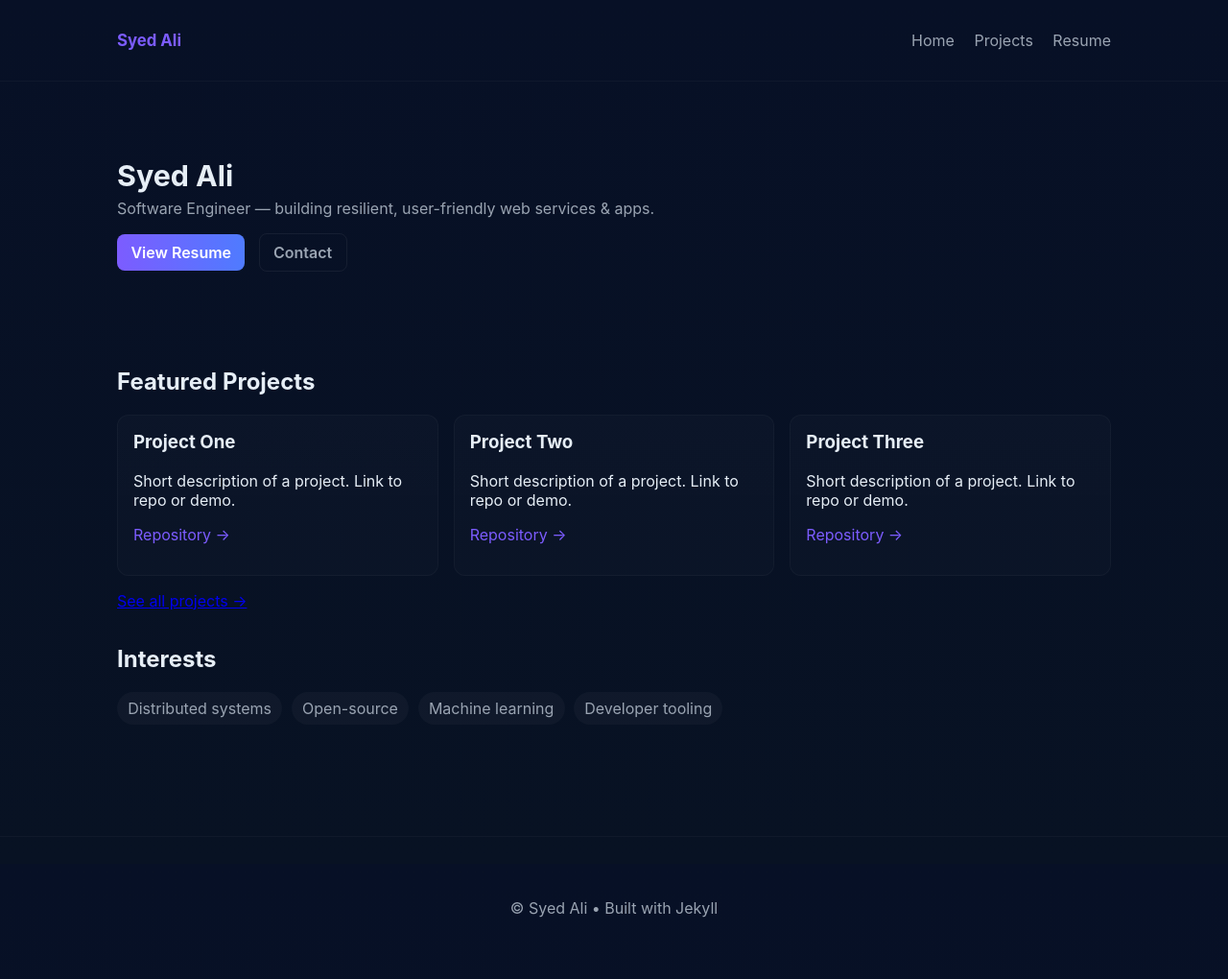
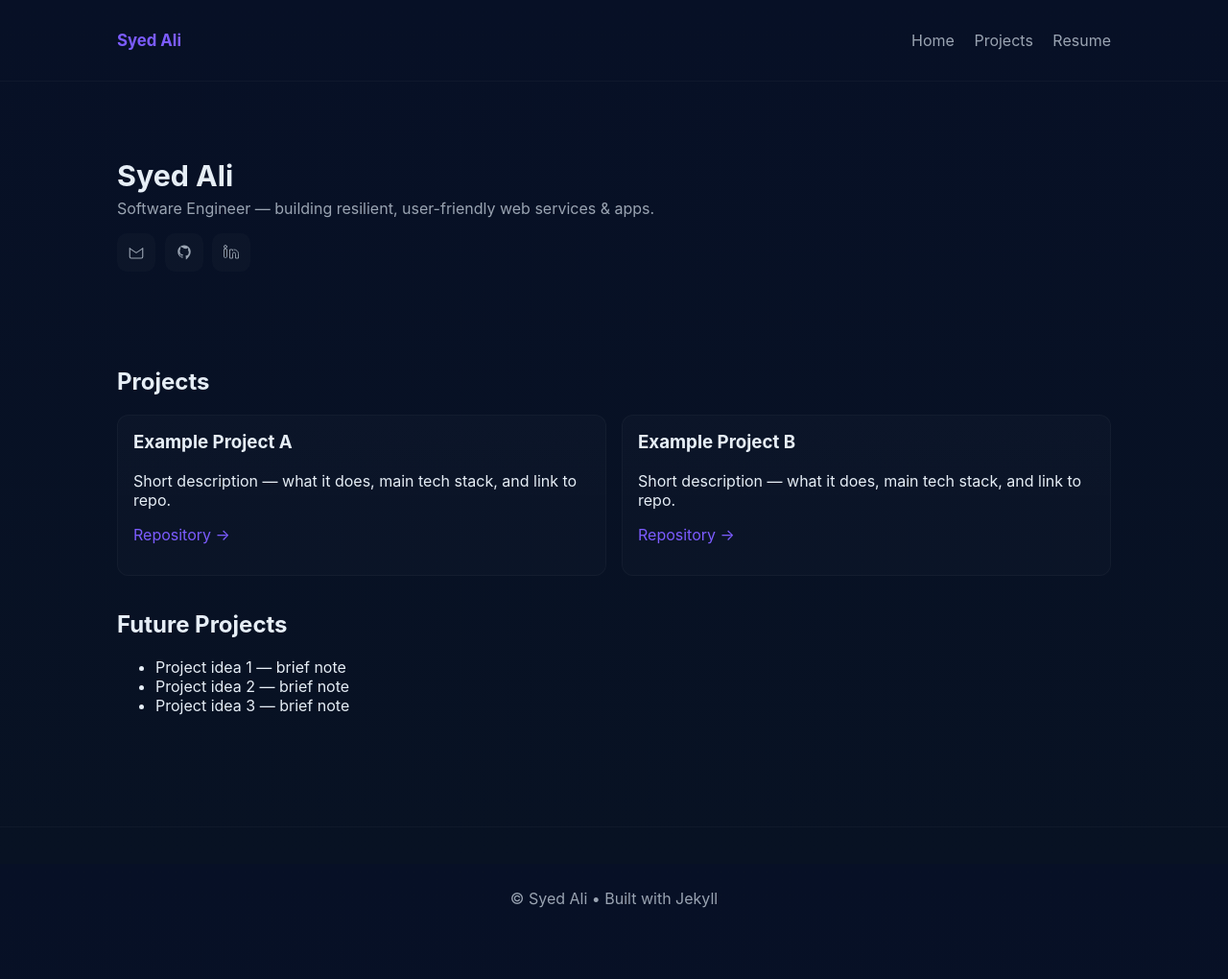
Before and after one commit to SySyAli/SySyAli.github.io, a Jekyll site: the page built from index.md, in a window 1280 px wide. Shown: the whole page at 96% size. Built offline with Jekyll 4.4.1, drawn with Linux system fonts in a browser that asks for light colours.

Commit message:
more changes

```diff
--- a/assets/css/style.css
+++ b/assets/css/style.css
@@ -30,6 +30,12 @@ h1{margin:0;font-size:1.9rem}
 .btn.primary{background:linear-gradient(90deg,var(--accent),#4f7bff);color:white}
 .btn.ghost{background:transparent;border:1px solid rgba(255,255,255,0.06);color:var(--muted);margin-left:0.6rem}
 
+/* Social icons */
+.social{display:flex;gap:0.6rem;margin-top:1rem}
+.social-link{display:inline-flex;align-items:center;justify-content:center;width:40px;height:40px;border-radius:10px;background:rgba(255,255,255,0.02);color:var(--muted);text-decoration:none}
+.social-link svg{width:18px;height:18px}
+.social-link:hover{transform:translateY(-3px);color:var(--accent)}
+
 .section{margin:2.25rem 0}
 .grid{display:grid;grid-template-columns:repeat(auto-fit,minmax(220px,1fr));gap:1rem}
 .card{background:linear-gradient(180deg, rgba(255,255,255,0.02), rgba(255,255,255,0.015));padding:1rem;border-radius:12px;border:1px solid rgba(255,255,255,0.03)}
--- a/index.md
+++ b/index.md
@@ -5,46 +5,53 @@ title: Home
 
 <section class="hero">
   <div class="hero-inner">
-    <!-- <img class="avatar" src="/assets/images/avatar.svg" alt="avatar" /> -->
     <div>
       <h1>Syed Ali</h1>
       <p class="lead">Software Engineer — building resilient, user-friendly web services & apps.</p>
-      <p class="cta">
-        <a class="btn primary" href="/_resume.pdf" target="_blank">View Resume</a>
-        <a class="btn ghost" href="mailto:your.email@example.com">Contact</a>
+
+      <!-- Social favicons: Email, GitHub, LinkedIn -->
+      <p class="social">
+        <a class="social-link" href="mailto:syed.a.ali@vanderbilt.edu" title="Email">
+          <!-- mail icon -->
+          <svg width="20" height="20" viewBox="0 0 24 24" fill="none" xmlns="http://www.w3.org/2000/svg" aria-hidden="true"><path d="M3 6.5V18a2 2 0 0 0 2 2h14a2 2 0 0 0 2-2V6.5" stroke="currentColor" stroke-width="1.5" stroke-linecap="round" stroke-linejoin="round"/><path d="M21 6.5l-9 6-9-6" stroke="currentColor" stroke-width="1.5" stroke-linecap="round" stroke-linejoin="round"/></svg>
+        </a>
+
+        <a class="social-link" href="https://github.com/SySyAli" title="GitHub" target="_blank" rel="noopener">
+          <!-- github icon -->
+          <svg width="20" height="20" viewBox="0 0 24 24" fill="none" xmlns="http://www.w3.org/2000/svg" aria-hidden="true"><path d="M12 2C7.03 2 3 6.03 3 11c0 4.08 2.64 7.54 6.32 8.76.46.09.63-.20.63-.45 0-.22-.01-.80-.01-1.57-2.57.56-3.11-.62-3.31-1.19-.11-.28-.60-1.19-1.03-1.43-.35-.18-.85-.62-.01-.63.79-.01 1.36.73 1.55 1.03.90 1.52 2.33 1.08 2.90.82.09-.64.35-1.08.64-1.33-2.30-.26-4.72-1.15-4.72-5.12 0-1.13.39-2.06 1.03-2.79-.10-.26-.45-1.31.10-2.73 0 0 .84-.27 2.75 1.03A9.56 9.56 0 0 1 12 6.80c.85.004 1.71.116 2.51.34 1.91-1.30 2.75-1.03 2.75-1.03.55 1.42.20 2.47.10 2.73.64.73 1.03 1.66 1.03 2.79 0 3.98-2.43 4.85-4.74 5.11.36.31.68.92.68 1.86 0 1.34-.01 2.42-.01 2.75 0 .25.17.54.64.45C18.36 18.54 21 15.08 21 11c0-4.97-4.03-9-9-9z" fill="currentColor"/></svg>
+        </a>
+
+        <a class="social-link" href="https://www.linkedin.com/in/syed-ansab-ali/" title="LinkedIn" target="_blank" rel="noopener">
+          <!-- linkedin icon -->
+          <svg width="20" height="20" viewBox="0 0 24 24" fill="none" xmlns="http://www.w3.org/2000/svg" aria-hidden="true"><path d="M16 8a6 6 0 0 1 6 6v6h-4v-6a2 2 0 0 0-4 0v6h-4v-12h4v1.5" stroke="currentColor" stroke-width="1.2" stroke-linecap="round" stroke-linejoin="round"/><rect x="2" y="7" width="4" height="12" rx="1" stroke="currentColor" stroke-width="1.2" stroke-linecap="round" stroke-linejoin="round"/><circle cx="4" cy="4" r="2" stroke="currentColor" stroke-width="1.2" stroke-linecap="round" stroke-linejoin="round"/></svg>
+        </a>
       </p>
+
     </div>
   </div>
 </section>
 
-<section class="section projects-preview">
-  <h2>Featured Projects</h2>
+<section id="projects" class="section">
+  <h2>Projects</h2>
   <div class="grid">
     <article class="card">
-      <h3>Project One</h3>
-      <p>Short description of a project. Link to repo or demo.</p>
+      <h3>Example Project A</h3>
+      <p>Short description — what it does, main tech stack, and link to repo.</p>
       <p><a class="link" href="#">Repository →</a></p>
     </article>
     <article class="card">
-      <h3>Project Two</h3>
-      <p>Short description of a project. Link to repo or demo.</p>
-      <p><a class="link" href="#">Repository →</a></p>
-    </article>
-    <article class="card">
-      <h3>Project Three</h3>
-      <p>Short description of a project. Link to repo or demo.</p>
+      <h3>Example Project B</h3>
+      <p>Short description — what it does, main tech stack, and link to repo.</p>
       <p><a class="link" href="#">Repository →</a></p>
     </article>
   </div>
-  <p class="more"><a href="/projects/">See all projects →</a></p>
 </section>
 
-<section class="section interests">
-  <h2>Interests</h2>
-  <ul class="chips">
-    <li>Distributed systems</li>
-    <li>Open-source</li>
-    <li>Machine learning</li>
-    <li>Developer tooling</li>
+<section id="future-projects" class="section">
+  <h2>Future Projects</h2>
+  <ul>
+    <li>Project idea 1 — brief note</li>
+    <li>Project idea 2 — brief note</li>
+    <li>Project idea 3 — brief note</li>
   </ul>
 </section>
```
Also changed, not shown: README.md, 1 other file.
